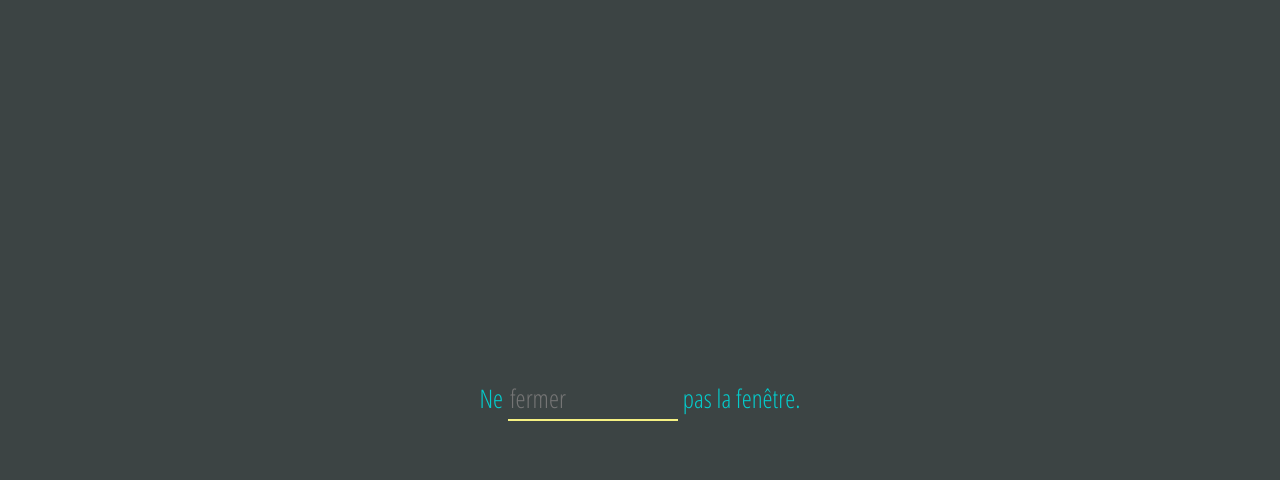
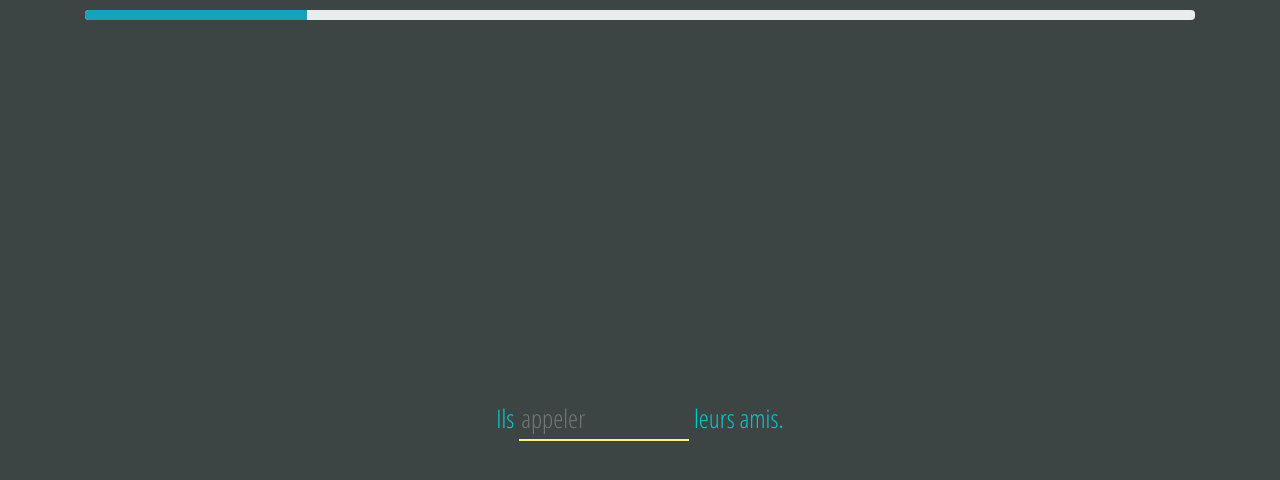
Before and after one commit to pleekMan/conjujeux, a plain HTML site: page web/www/index.html in a window 1280 px wide. Drawn offline with nearby package versions, Linux system fonts and the light colour scheme.

Commit message:
Added progressBar

```diff
--- a/web/www/css/style.css
+++ b/web/www/css/style.css
@@ -85,3 +85,12 @@ body{
 #verbTextBox:focus, input:focus{
 	outline: none;
 }
+
+.progress{
+	height: 10px;
+}
+
+#progressBarContainer{
+	margin-top:10px;
+	height: 10px;
+}
--- a/web/www/database/db_phrases.js
+++ b/web/www/database/db_phrases.js
@@ -41,4 +41,53 @@ var phrases = [
       temp: "present",
       personne: 5
    },
+   {
+      phrase: "Le vent souffle au bord de la mer",
+      infinitif: "souffler",
+      mode: "indicatif",
+      temp: "present",
+      personne: 3
+   },
+   {
+      phrase: "Les enfants rigolent en regardant le clown.",
+      infinitif: "rigoler",
+      mode: "indicatif",
+      temp: "present",
+      personne: 6
+   },
+   {
+      phrase: "Il doit téléphoner à sa famille.",
+      infinitif: "devoir",
+      mode: "indicatif",
+      temp: "present",
+      personne: 3
+   },
+   {
+      phrase: "Notre cheval s'échappe dans le champs du voisin.",
+      infinitif: "échapper",
+      mode: "indicatif",
+      temp: "present",
+      personne: 3
+   },
+    {
+      phrase: "Vous faites de l'exercice physique.",
+      infinitif: "faire",
+      mode: "indicatif",
+      temp: "present",
+      personne: 5
+   },
+   {
+      phrase: "Ils appellent leurs amis.",
+      infinitif: "appeler",
+      mode: "indicatif",
+      temp: "present",
+      personne: 6
+   },
+   {
+      phrase: "Je crois aux extra-terrestres.",
+      infinitif: "croire",
+      mode: "indicatif",
+      temp: "present",
+      personne: 1
+   },
 ]
--- a/web/www/database/db_verbs.js
+++ b/web/www/database/db_verbs.js
@@ -106,5 +106,131 @@ var verbs = [
 				],
 			}
 		],
-	}
+	},
+	{
+		infinitif: "souffler",
+		group: 1,
+		conjugaisons: [
+			{
+				mode: "indicatif",
+				temp: "present",
+				personnes: [
+					"souffle",
+					"souffles",
+					"souffle",
+					"soufflons",
+					"soufflez",
+					"soufflent"
+				],
+			}
+		],
+	},
+	{
+		infinitif: "rigoler",
+		group: 1,
+		conjugaisons: [
+			{
+				mode: "indicatif",
+				temp: "present",
+				personnes: [
+					"rigole",
+					"rigoles",
+					"rigole",
+					"rigolonz",
+					"rigolez",
+					"rigolent"
+				],
+			}
+		],
+	},
+	{
+		infinitif: "devoir",
+		group: 3,
+		conjugaisons: [
+			{
+				mode: "indicatif",
+				temp: "present",
+				personnes: [
+					"dois",
+					"dois",
+					"doit",
+					"devons",
+					"devez",
+					"doivent"
+				],
+			}
+		],
+	},
+	{
+		infinitif: "échapper",
+		group: 1,
+		conjugaisons: [
+			{
+				mode: "indicatif",
+				temp: "present",
+				personnes: [
+					"échappe",
+					"échappes",
+					"échappe",
+					"échappons",
+					"échapez",
+					"échappent"
+				],
+			}
+		],
+	},
+	{
+		infinitif: "faire",
+		group: 3,
+		conjugaisons: [
+			{
+				mode: "indicatif",
+				temp: "present",
+				personnes: [
+					"fais",
+					"fais",
+					"fait",
+					"faisons",
+					"faites",
+					"font"
+				],
+			}
+		],
+	},
+	{
+		infinitif: "appeler",
+		group: 1,
+		conjugaisons: [
+			{
+				mode: "indicatif",
+				temp: "present",
+				personnes: [
+					"appelle",
+					"appelles",
+					"appelles",
+					"appelons",
+					"appelez",
+					"appellent"
+				],
+			}
+		],
+	},
+	{
+		infinitif: "croire",
+		group: 3,
+		conjugaisons: [
+			{
+				mode: "indicatif",
+				temp: "present",
+				personnes: [
+					"crois",
+					"crois",
+					"croit",
+					"croyons",
+					"croyez",
+					"croient"
+				],
+			}
+		],
+	},
 ]
--- a/web/www/index.html
+++ b/web/www/index.html
@@ -24,6 +24,15 @@
 
 <body>
 
+	<div class="container text-center" id="progressBarContainer">
+			<div class="progress">
+				<div class="progress-bar bg-info" id="progressBar" role="progressbar" style="width: 1%" aria-valuenow="0" aria-valuemin="0"
+					aria-valuemax="10">
+				</div>
+			</div>
+	</div>
+
+
 	<div class="container vertical-center">
 		<div class="row justify-content-md-center">
 
@@ -35,7 +44,8 @@
 			<div class="col-md-auto" id="phraseContainer">
 				<div class="d-inline" id="phraseText">
 					<span id="preVerbTextBox">Avant le verb</span>
-					<span><input id="verbTextBox" data-infinitif="verb" data-conjugated="verb" placeholder="verb" type="text"></span> <span id="postVerbTextBox">apres le verb.</span>
+					<span><input id="verbTextBox" data-infinitif="verb" data-conjugated="verb" placeholder="verb"
+							type="text"></span> <span id="postVerbTextBox">apres le verb.</span>
 				</div>
 			</div>
 
--- a/web/www/scripts/controller.js
+++ b/web/www/scripts/controller.js
@@ -7,18 +7,17 @@ var phraseSet;
 var allVerbs = verbs;
 var verbSet;
 
-var atSet = 0;
+var phraseCount = 5;
+var atPhrase = 0;
 
 //console.log(allPhrases);
-
-var currentPhrases = [];
 
 $(document).ready(function () {
 
 	bindStuff();
 
-	buildCurrentSet(3);
-	putPhrase(atSet);
+	buildCurrentSet(phraseCount);
+	putPhrase(atPhrase);
 
 });
 
@@ -26,8 +25,7 @@ function bindStuff() {
 
 	// PRESSING THE ENTER KEY ON TEXTBOX
 	$("#verbTextBox").on('keypress', function (e) {
-		console.log("something pressed");
-
+		//console.log("something pressed");
 		if (e.which === 13) { // 13 = enter KEY
 			checkAnswer();
 		}
@@ -41,12 +39,13 @@ function buildCurrentSet(count) {
 
 	phraseSet = [];
 	verbSet = [];
-	atSet = 0;
+	atPhrase = 0;
+	updateProgressBar(atPhrase);
 
 	for (let i = 0; i < count; i++) {
 		// SELECTION PROCEDURE
-		//var randomInt = Math.floor(Math.random() * allPhrases.length);
-		var randomInt = 1;
+		var randomInt = Math.floor(Math.random() * allPhrases.length);
+		//var randomInt = 1;
 
 		// BUILD PHRASE SET
 		const phraseData = allPhrases[randomInt];
@@ -120,7 +119,7 @@ function checkAnswer() {
 		if (verbBox.val().toLowerCase() == verbBox.attr("data-conjugated")) {
 			console.log("Super");
 
-			// FADE
+			// FADE OUT
 			$("#phraseText").animate({
 				opacity: 0.0,
 				//left: "+=50",
@@ -134,17 +133,26 @@ function checkAnswer() {
 
 function putNextPhrase() {
 
-	atSet++;
-	if (atSet <= phraseSet.length) {
-		putPhrase(atSet);
+	atPhrase++;
+	if (atPhrase < phraseSet.length) {
+		putPhrase(atPhrase);
 
+		// FADE IN
 		$("#phraseText").animate({
 			opacity: 1.0,
 			//left: "+=50",
 			//height: "toggle"
 		}, 500);
 
+
+		updateProgressBar(atPhrase);
+
 	} else {
 
 	}
 }
+
+function updateProgressBar(phraseNum){
+	$("#progressBar").attr("style","width:"+(((phraseNum+1)/phraseCount) * 100) +"%")
+
+}
```
Also changed, not shown: web/www/database/db_phrases copy.js (added, +44 -0 lines).
